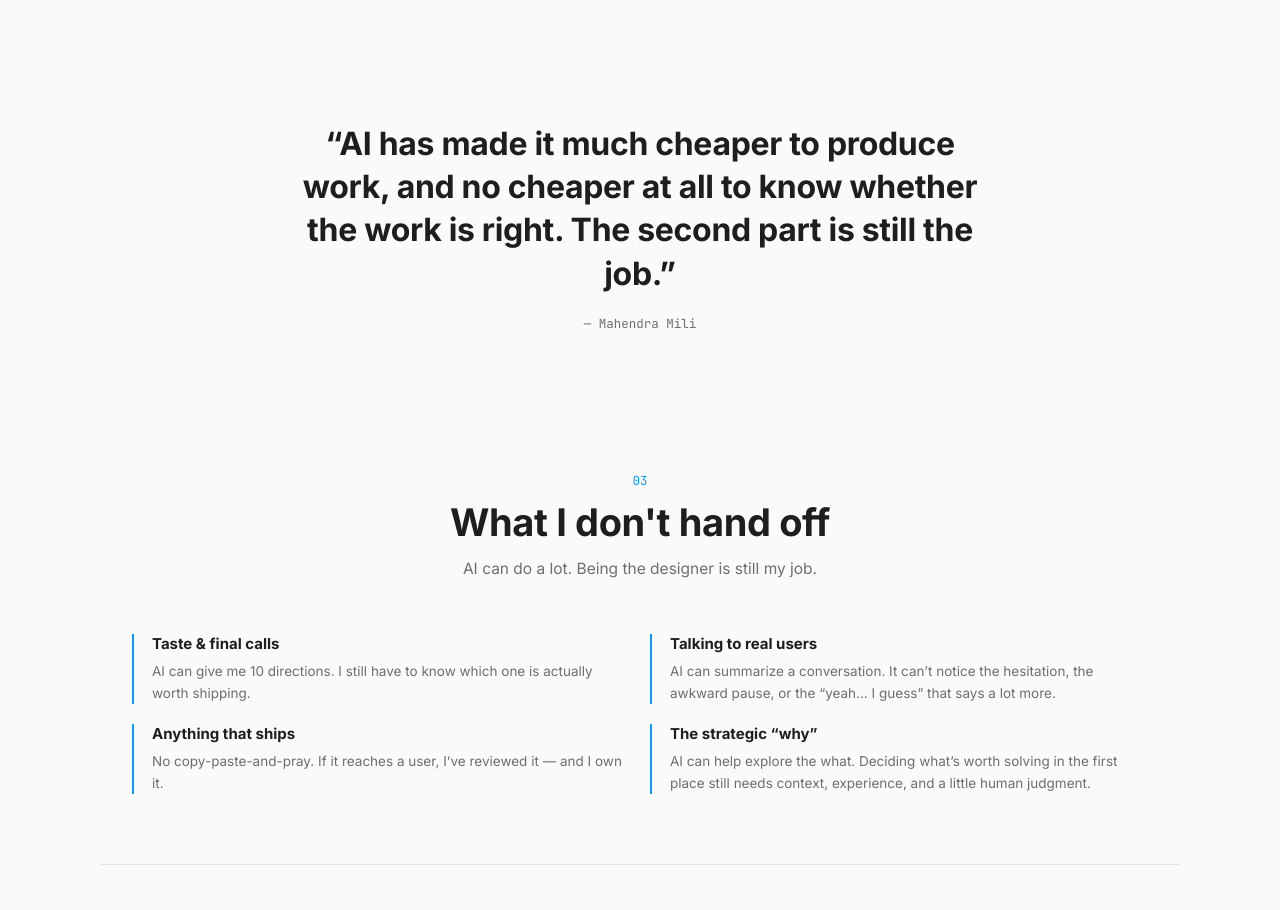
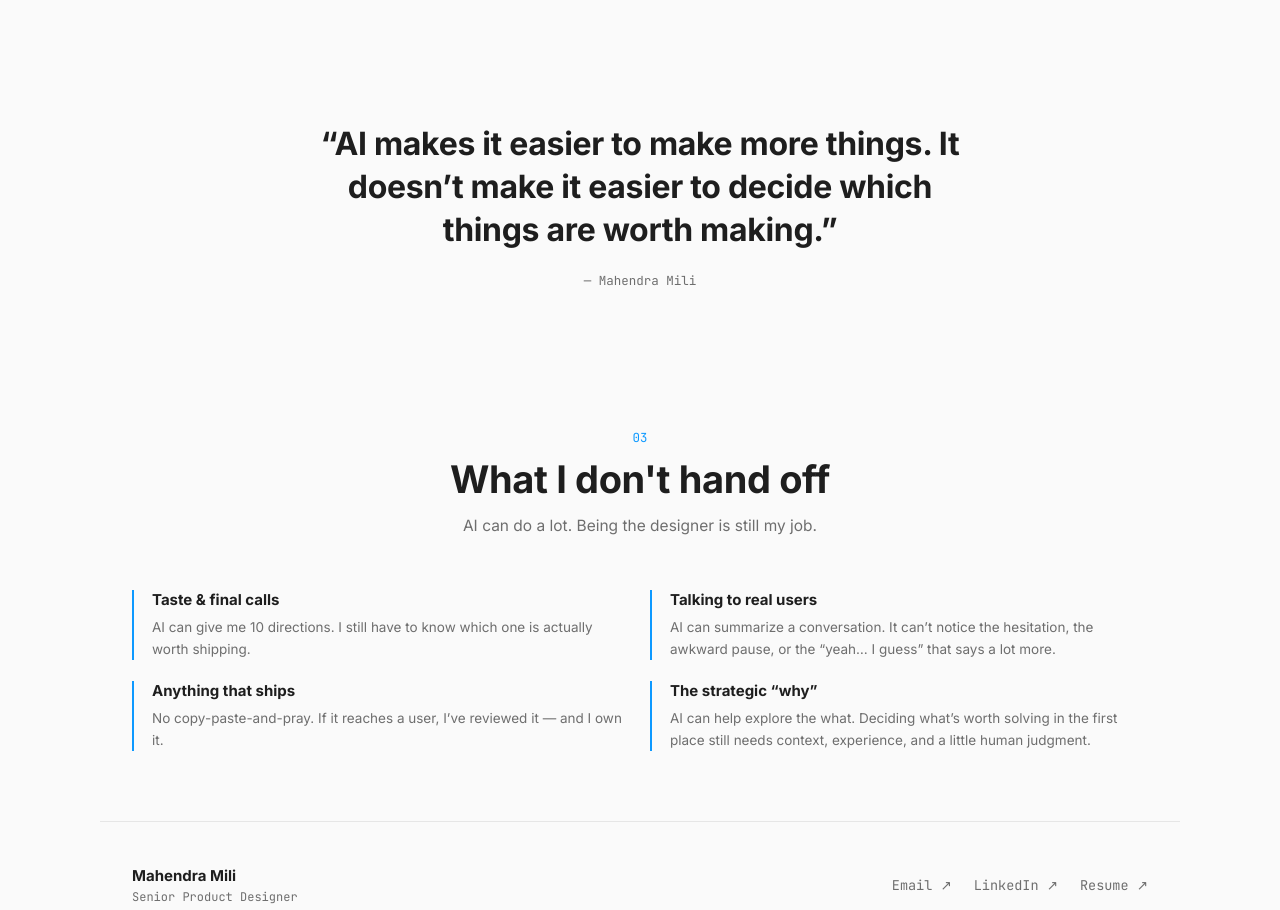
Before and after one commit to leesoosun/Figma_Style_Portfolio, a React (Vite) app: page /ai in a window 1280 px wide. Shown: the part 1760-2670 px from the top of the page. Built offline with nearby package versions, Linux system fonts and the light colour scheme.

Commit message:
Update the philosophy quote on the AI page

```diff
--- a/src/data.js
+++ b/src/data.js
@@ -351,4 +351,4 @@ export const aiCaveats = [
 ]
 
 export const aiQuote =
-  'AI has made it much cheaper to produce work, and no cheaper at all to know whether the work is right. The second part is still the job.'
+  'AI makes it easier to make more things. It doesn’t make it easier to decide which things are worth making.'
```
